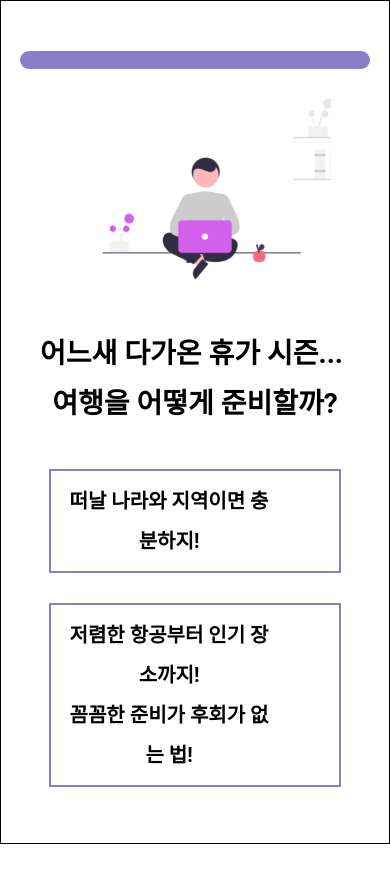
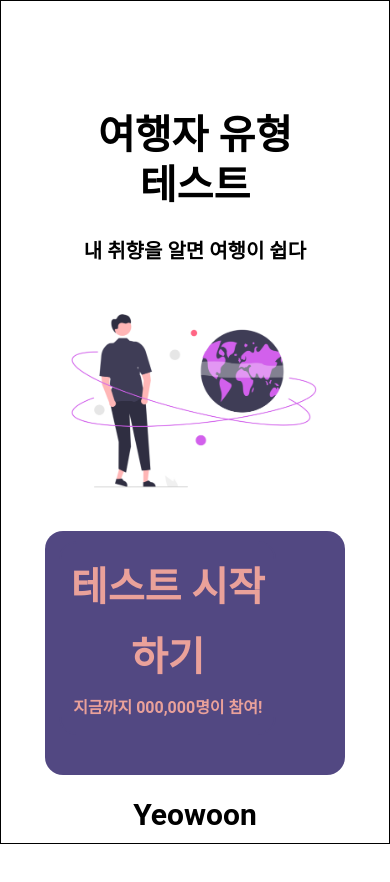
Before and after one commit to 1005jsc/yeowoon_survay, a React Native app: screen / in a window 390 px wide. Shown: the top 882 px of the page. Before the commit the page ends 844 px from the top, so only its background shows below. Built offline with nearby package versions, Linux system fonts and the light colour scheme.

Commit message:
survay start page rough css done

```diff
--- a/App.js
+++ b/App.js
@@ -6,6 +6,8 @@ import { createNativeStackNavigator } from '@react-navigation/native-stack';
 import { Page1, Page2, Page3 } from './src/components/pages/pages';
 import * as QuestionPage from './src/components/design_pamphlet/question_page/question_page_designs';
 import { Dimensions } from 'react-native';
+import { StatusBarView } from './src/components/design_pamphlet/common_components/common_components.style';
+import { SurvayStart } from './src/components/design_pamphlet/survay_start/survay_start_design';
 
 const windowWidth = Dimensions.get('window').width;
 const windowHeight = Dimensions.get('window').height;
@@ -30,7 +32,8 @@ export default function App() {
 
   return (
   <NavigationContainer>
-    <Stack.Navigator initialRouteName="QuestionNo1">
+    <Stack.Navigator initialRouteName="SurvayStart">
+      <Stack.Screen name="SurvayStart" component={SurvayStart} options={{ headerShown: false }}/>
       <Stack.Screen name="QuestionNo1" component={QuestionPage.No1} options={{ headerShown: false }}/>
       <Stack.Screen name="QuestionNo2" component={QuestionPage.No2} options={{ headerShown: false }} />
       <Stack.Screen name="QuestionNo3" component={QuestionPage.No3} options={{ headerShown: false }} />
--- /dev/null
+++ b/src/components/design_pamphlet/common_components/common_components.style.js
@@ -0,0 +1,16 @@
+import styled from 'styled-components/native'
+
+
+
+
+
+export const ImageImg = styled.Image`
+width: 100%;
+height: 100%;
+`
+
+
+export const StatusBarView = styled.View`
+    width: 100%;
+    height: 50px;
+`
--- a/src/components/design_pamphlet/question_page/question_page_components/dynamic_components/dynamic_components.style.js
+++ b/src/components/design_pamphlet/question_page/question_page_components/dynamic_components/dynamic_components.style.js
@@ -1,7 +1 @@
 import styled from 'styled-components/native'
-
-
-export const ImageImg = styled.Image`
-width: 100%;
-height: 100%;
-`
--- a/src/components/design_pamphlet/question_page/question_page_components/static_components/static_components.style.js
+++ b/src/components/design_pamphlet/question_page/question_page_components/static_components/static_components.style.js
@@ -22,10 +22,7 @@ export const FirstView = styled.View`
 
 `
 
-export const StatusBarView = styled.View`
-    width: 100%;
-    height: 50px;
-`
+
 
 
 
--- /dev/null
+++ b/src/components/design_pamphlet/survay_start/survay_start_components/survay_start_components.jsx
@@ -0,0 +1,26 @@
+import React from 'react';
+import * as T from './survay_start_components.style'
+
+
+export const FirstView = ({children}) => {
+    return <T.FirstView>{children}</T.FirstView>
+}
+
+export const TitleView = ({children}) => {
+    return <T.TitleView>{children}</T.TitleView>
+}
+export const SemiTitleView = ({children}) => {
+    return <T.SemiTitleView>{children}</T.SemiTitleView>
+}
+
+export const ImageView = ({children}) => {
+    return <T.ImageView>{children}</T.ImageView>
+}
+
+export const ButtonStartView = ({children}) => {
+    return <T.ButtonStartView>{children}</T.ButtonStartView>
+}
+
+export const LogoView = ({children}) => {
+    return <T.LogoView>{children}</T.LogoView>
+}
--- /dev/null
+++ b/src/components/design_pamphlet/survay_start/survay_start_components/survay_start_components.style.js
@@ -0,0 +1,162 @@
+import styled from 'styled-components/native'
+import { Dimensions } from 'react-native';
+
+
+export const FirstView = styled.View`
+
+
+    flex: 1;
+    align-items: center;
+    position: relative;
+    width: 100%;
+    background: #FFFFFF;
+    border: 1px solid #000000;
+
+`
+
+export const TitleView = styled.View`
+
+
+width: 90%;
+height: 120px;
+margin-top: 60px;
+
+
+`
+
+
+export const SemiTitleView = styled.View`
+
+
+width: 90%;
+height: 70px;
+
+
+`
+
+
+
+
+
+
+
+export const ImageView = styled.View`
+    width: 70%;
+    height: 200px;
+    margin-bottom: 30px;
+
+`
+
+export const ButtonStartView = styled.View`
+
+width: 80%;
+border: 2px solid #524882;
+border-radius: 18px;
+background-color: #524882;
+padding-top: 10px;
+padding-bottom: 10px;
+margin-bottom: 30px;
+
+
+`
+
+
+export const LogoView = styled.View`
+
+    width: 70%;
+    height: 200px;
+    margin-top: 20px;
+
+`
+
+
+
+
+
+
+
+
+
+
+export const TitleText = styled.Text`
+font-family: 'Roboto';
+font-style: normal;
+font-weight: 700;
+font-size: 40px;
+line-height: 50px;
+
+text-align: center;
+
+
+`
+
+
+
+export const SemiTitleText = styled.Text`
+
+font-family: 'Roboto';
+font-style: normal;
+font-weight: 700;
+font-size: 20px;
+line-height: 40px;
+
+text-align: center;
+`
+
+
+
+
+export const ButtonStartText1 = styled.Text`
+
+font-family: 'Roboto';
+font-style: normal;
+font-weight: 700;
+font-size: 40px;
+line-height: 70px;
+
+color: #EAA19A;
+
+text-align: center;
+`
+
+
+
+export const ButtonStartText2 = styled.Text`
+
+font-family: 'Roboto';
+font-style: normal;
+font-weight: 700;
+font-size: 16px;
+line-height: 30px;
+
+color: #EAA19A;
+
+text-align: center;
+`
+
+
+
+
+
+
+
+
+
+
+
+
+
+
+export const LogoText = styled.Text`
+
+font-family: 'Roboto';
+font-style: normal;
+font-weight: 700;
+font-size: 30px;
+line-height: 40px;
+
+text-align: center;
+
+
+
+`
--- /dev/null
+++ b/src/components/design_pamphlet/survay_start/survay_start_design.jsx
@@ -0,0 +1,63 @@
+import * as React from 'react';
+import { NavigationContainer } from '@react-navigation/native';
+import { createNativeStackNavigator } from '@react-navigation/native-stack';
+import styled from 'styled-components/native'
+import { TouchableOpacity } from 'react-native';
+import * as T from './survay_start_components/survay_start_components';
+import { ButtonStartText1, ButtonStartText2, ButtonStartView, LogoText, SemiTitleText, TitleText } from './survay_start_components/survay_start_components.style';
+import { ImageImg, StatusBarView } from '../common_components/common_components.style';
+import { StyleSheet } from 'react-native-web';
+
+
+
+const styles = StyleSheet.create({
+    touchableOpacity:{
+        backgroundColor: '#524882',
+        borderRadius: 18,
+        paddingTop: 10,
+        paddingBottom: 10,
+        paddingLeft:14,
+        paddingRight:14,
+    }
+})
+
+export function SurvayStart({ navigation }) {
+
+
+
+    return (
+    <T.FirstView>
+        <StatusBarView></StatusBarView>
+
+
+        <T.TitleView>
+            <TitleText>여행자 유형</TitleText>
+            <TitleText>테스트</TitleText>
+        </T.TitleView>
+
+        <T.SemiTitleView>
+            <SemiTitleText>내 취향을 알면 여행이 쉽다</SemiTitleText>
+        </T.SemiTitleView>
+
+        <T.ImageView>
+            <ImageImg source={require(`../../../../public/img/survay/survay_start/survay_start.png`)}/>
+        </T.ImageView>
+
+        <TouchableOpacity style={styles.touchableOpacity} onPress={() => navigation.navigate('QuestionNo1')}>
+            <T.ButtonStartView>
+                <ButtonStartText1>테스트 시작하기</ButtonStartText1>
+                <ButtonStartText2>지금까지 000,000명이 참여!</ButtonStartText2>
+            </T.ButtonStartView>
+        </TouchableOpacity>
+
+        <T.LogoView>
+            <LogoText>Yeowoon</LogoText>
+        </T.LogoView>
+
+    </T.FirstView>
+
+
+
+
+    );
+}
```
Also changed, not shown: src/components/design_pamphlet/question_page/question_page_designs.jsx (+3 -5 lines), public/img/survay/survay_start/survay_start.png (added), src/components/design_pamphlet/common_components/common_components.jsx (added).
